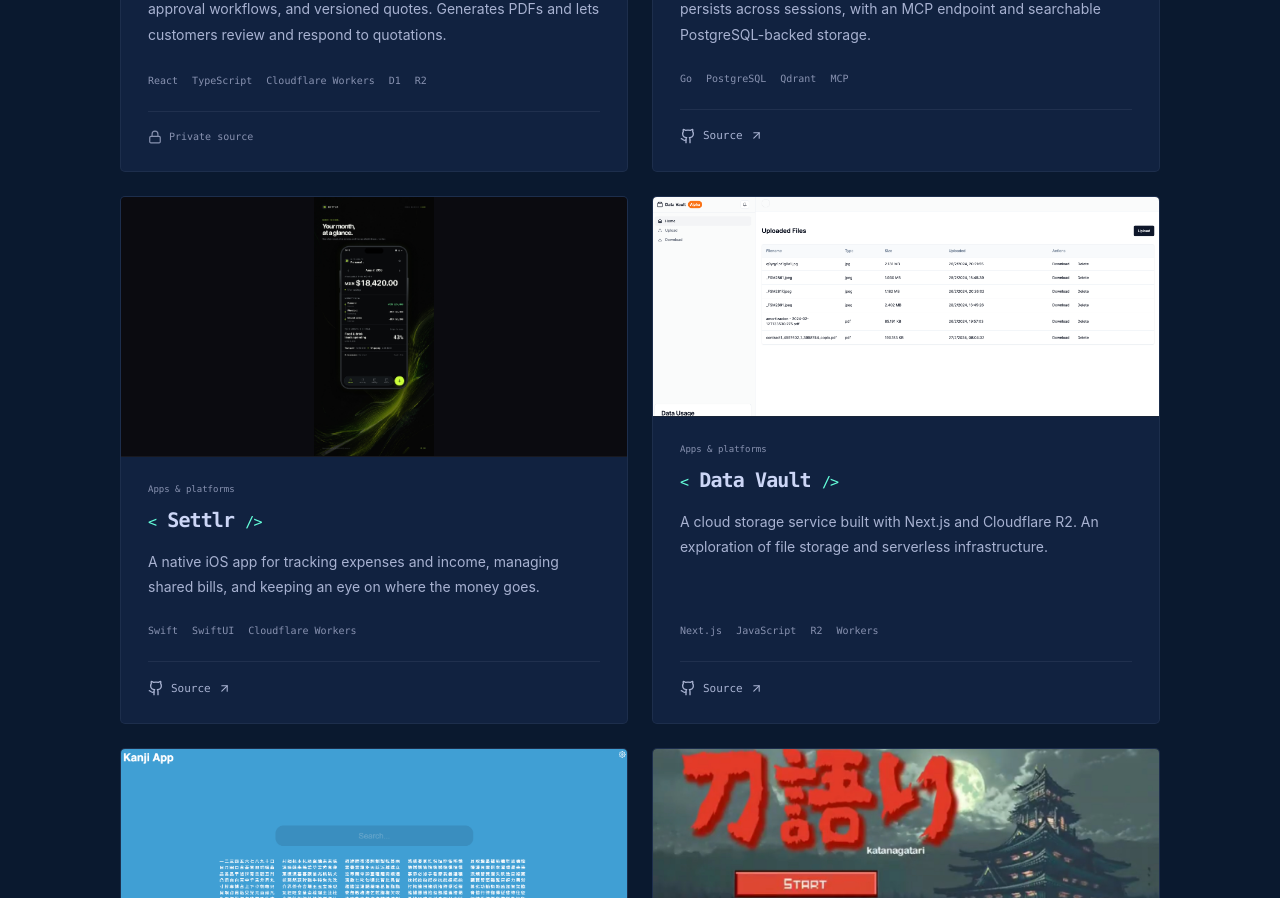
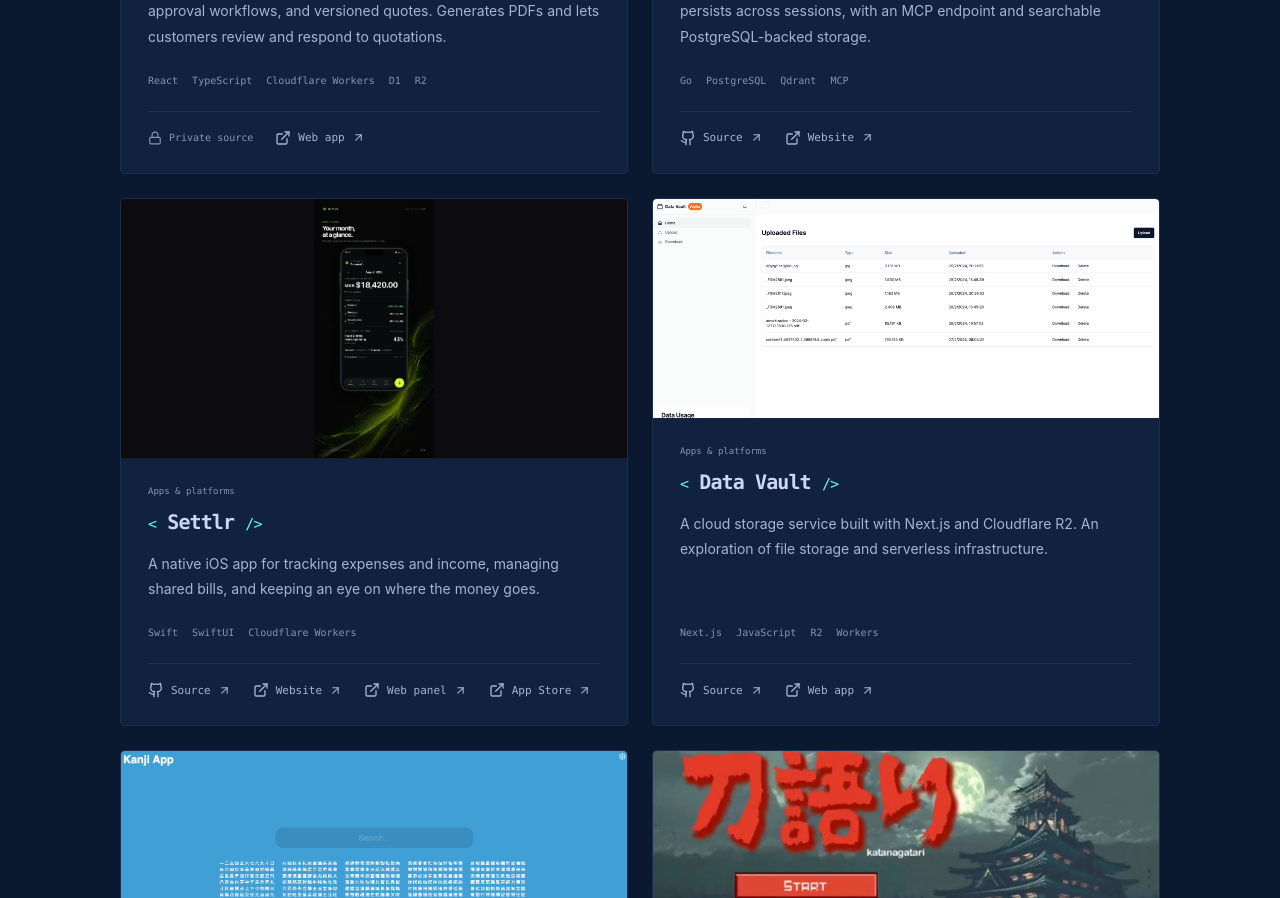
Before and after one commit to tenapato/portfolio-pato, a Next.js app: page / in a window 1280 px wide. Shown: the part 3360-4258 px from the top of the page. Built offline with nearby package versions, Linux system fonts and the light colour scheme.

Commit message:
Add public project websites and Settlr app links

```diff
--- a/src/components/coding-projects.tsx
+++ b/src/components/coding-projects.tsx
@@ -33,7 +33,7 @@ export default function CodingProjectsComponent() {
               <div className="project-links">
                 {project.sourceVisibility === 'private' && <span className="project-private"><Lock size={14} aria-hidden="true" /> Private source</span>}
                 {project.githubUrl && <a href={project.githubUrl} target="_blank" rel="noopener noreferrer" aria-label={`${project.title} source on GitHub`}><Github size={16} aria-hidden="true" /> Source <ArrowUpRight size={13} aria-hidden="true" /></a>}
-                {project.externalUrl && <a href={project.externalUrl} target="_blank" rel="noopener noreferrer" aria-label={`${project.title} on ${project.externalLabel}`}><ExternalLink size={16} aria-hidden="true" /> {project.externalLabel} <ArrowUpRight size={13} aria-hidden="true" /></a>}
+                {project.externalLinks?.map((link) => <a key={link.url} href={link.url} target="_blank" rel="noopener noreferrer" aria-label={`${project.title}: ${link.label}`}><ExternalLink size={16} aria-hidden="true" /> {link.label} <ArrowUpRight size={13} aria-hidden="true" /></a>)}
               </div>
             </div>
           </article>
--- a/src/data/projects.ts
+++ b/src/data/projects.ts
@@ -10,8 +10,7 @@ export interface Project {
   imageAlt?: string;
   imageLayout?: 'screen' | 'portrait' | 'logo' | 'code';
   githubUrl?: string;
-  externalUrl?: string;
-  externalLabel?: string;
+  externalLinks?: { label: string; url: string }[];
   sourceVisibility?: 'private';
 }
 
@@ -21,7 +20,9 @@ export const projects: Project[] = [
     description: 'The backend behind an investment app. I built its services from the ground up, then worked on trading, ledgers, and payment integrations.',
     tags: ['TypeScript', 'Node.js', 'MongoDB', 'AWS'],
     image: '/projects/ruut.png',
-    externalUrl: 'https://apps.apple.com/mx/app/ruut/id1636922548', externalLabel: 'App Store',
+    externalLinks: [
+      { label: 'App Store', url: 'https://apps.apple.com/mx/app/ruut/id1636922548' },
+    ],
   },
   {
     id: 'build-hub', title: 'Build Hub', category: 'Developer tools',
@@ -40,6 +41,9 @@ export const projects: Project[] = [
     description: 'A mobile app and administration platform for class bookings, payments, and community features, with a shared backend serving members and staff.',
     tags: ['Expo', 'React Native', 'Cloudflare Workers', 'Supabase'],
     sourceVisibility: 'private',
+    externalLinks: [
+      { label: 'Web app', url: 'https://www.bkracademy.com' },
+    ],
   },
   {
     id: 'postulat', title: 'PostulaT', category: 'Apps & platforms',
@@ -49,6 +53,9 @@ export const projects: Project[] = [
     description: 'Recruiting software for managing vacancies, candidates, and applications. A full stack platform connecting hiring workflows with an administration panel.',
     tags: ['React', 'TypeScript', 'Cloudflare Workers', 'Supabase'],
     sourceVisibility: 'private',
+    externalLinks: [
+      { label: 'Website', url: 'https://www.people-evolution.mx' },
+    ],
   },
   {
     id: 'lithographic', title: 'Litho-Graphic', category: 'Apps & platforms',
@@ -58,6 +65,9 @@ export const projects: Project[] = [
     description: 'Print quotation software with configurable pricing formulas, approval workflows, and versioned quotes. Generates PDFs and lets customers review and respond to quotations.',
     tags: ['React', 'TypeScript', 'Cloudflare Workers', 'D1', 'R2'],
     sourceVisibility: 'private',
+    externalLinks: [
+      { label: 'Web app', url: 'https://app.litho-graphic.com' },
+    ],
   },
   {
     id: 'kasane', title: 'Kasane', category: 'Developer tools',
@@ -67,6 +77,9 @@ export const projects: Project[] = [
     description: 'A self-hosted memory service for AI agents. Project knowledge persists across sessions, with an MCP endpoint and searchable PostgreSQL-backed storage.',
     tags: ['Go', 'PostgreSQL', 'Qdrant', 'MCP'],
     githubUrl: 'https://github.com/tenapato/kasane-mcp',
+    externalLinks: [
+      { label: 'Website', url: 'https://getkasane.com' },
+    ],
   },
   {
     id: 'settlr', title: 'Settlr', category: 'Apps & platforms',
@@ -76,6 +89,11 @@ export const projects: Project[] = [
     description: 'A native iOS app for tracking expenses and income, managing shared bills, and keeping an eye on where the money goes.',
     tags: ['Swift', 'SwiftUI', 'Cloudflare Workers'],
     githubUrl: 'https://github.com/tenapato/Settlr_App',
+    externalLinks: [
+      { label: 'Website', url: 'https://settlr.cash' },
+      { label: 'Web panel', url: 'https://web.settlr.cash/login' },
+      { label: 'App Store', url: 'https://apps.apple.com/us/app/settlr/id6784443705' },
+    ],
   },
   {
     id: 'data-vault', title: 'Data Vault', category: 'Apps & platforms',
@@ -83,6 +101,9 @@ export const projects: Project[] = [
     tags: ['Next.js', 'JavaScript', 'R2', 'Workers'],
     image: '/projects/data-vault.png',
     githubUrl: 'https://github.com/tenapato/data-vault-frontend',
+    externalLinks: [
+      { label: 'Web app', url: 'https://www.datavaults.app' },
+    ],
   },
   {
     id: 'kanji', title: 'Kanji App', category: 'Experiments',
@@ -112,7 +133,9 @@ export const projects: Project[] = [
     description: 'A text filter with multiple languages, leetspeak normalization, and customizable word lists.',
     tags: ['TypeScript', 'Node.js', 'npm'],
     githubUrl: 'https://github.com/tenapato/profanity-filter',
-    externalUrl: 'https://www.npmjs.com/package/@tenapato/profanity-filter', externalLabel: 'npm',
+    externalLinks: [
+      { label: 'npm', url: 'https://www.npmjs.com/package/@tenapato/profanity-filter' },
+    ],
   },
   {
     id: 'username-generator', title: 'Username Generator', category: 'Developer tools',
@@ -122,6 +145,8 @@ export const projects: Project[] = [
     description: 'Docker-style usernames made from an adjective, a surname, and a number. A small package for a small, recurring problem.',
     tags: ['JavaScript', 'Node.js', 'npm'],
     githubUrl: 'https://github.com/tenapato/username_generator',
-    externalUrl: 'https://www.npmjs.com/package/@tenapato/username_generator', externalLabel: 'npm',
+    externalLinks: [
+      { label: 'npm', url: 'https://www.npmjs.com/package/@tenapato/username_generator' },
+    ],
   },
 ];
```
Also changed, not shown: 1 other file (tests, documents, lock files or other folders).
